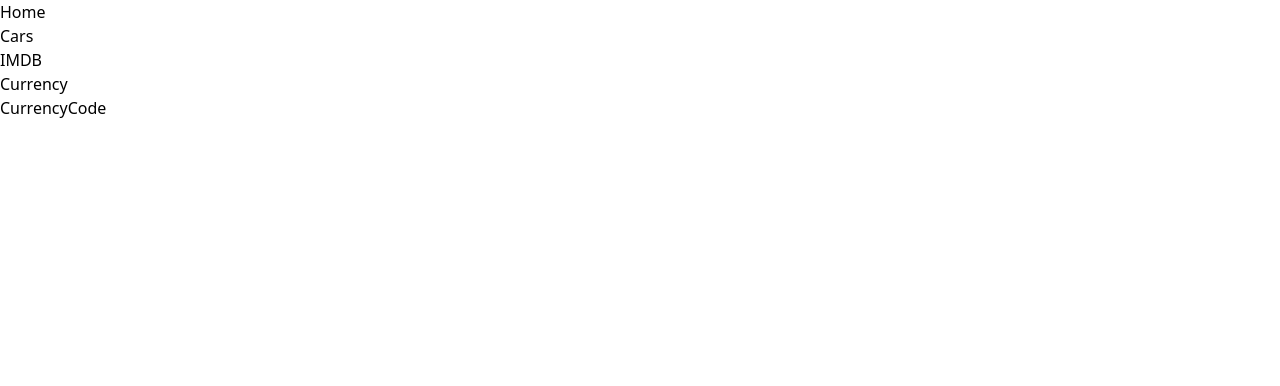
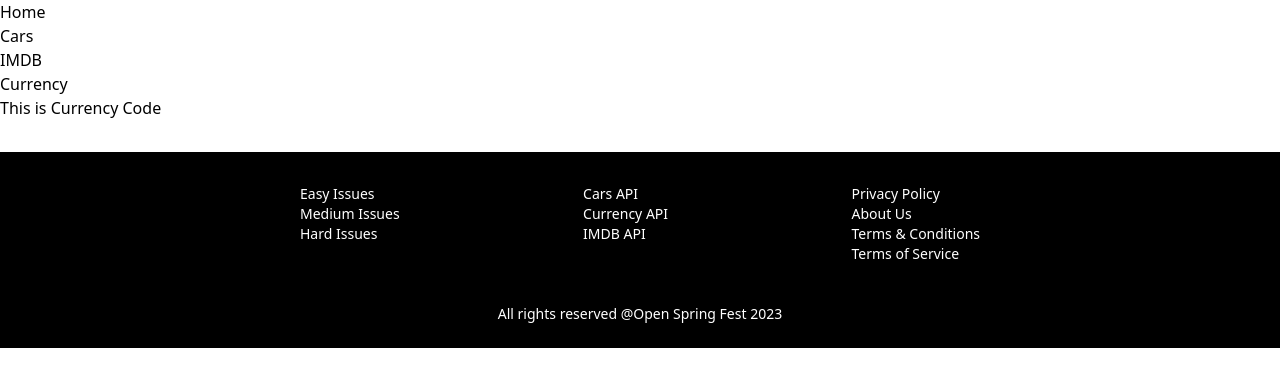
Before and after one commit to OPCODE-Open-Spring-Fest/tri-api, a JavaScript app in the folder React-app/: page /currency in a window 1280 px wide. Shown: the top 386 px of the page. Built offline with nearby package versions, Linux system fonts and the light colour scheme.

Commit message:
chore: added footer, linked to the 3 API

```diff
--- a/React-app/src/App.js
+++ b/React-app/src/App.js
@@ -5,16 +5,30 @@
 import ImdbCode from "./Components/IMDB/ImdbCode";
 import CurrencyCode from "./Components/Currency/CurrencyCode";
 
+import FooterCode from "./Components/Footer/FooterCode";
+import CarsAPI from "./Components/Cars/CarsAPI";
+import CurrencyAPI from "./Components/Currency/CurrencyAPI";
+import ImdbAPI from "./Components/IMDB/ImdbAPI";
+
 function App() {
   return (
     <div>
       <NavbarCode />
       <Routes>
+
         <Route path="/" element={<HomeCode />} />
         <Route path="/cars" element={<CarsCode />} />
         <Route path="/imdb" element={<ImdbCode />} />
         <Route path="/currency" element={<CurrencyCode />} />
+
+         {/* Added routes in Footer to the API's */}
+
+        <Route path="/carsapi" element={<CarsAPI />} />
+        <Route path="/currencyapi" element={<CurrencyAPI />} />
+        <Route path="/imdbapi" element={<ImdbAPI />} />
+
       </Routes>
+      <FooterCode/>
     </div>
   );
 }
--- a/React-app/src/Components/Cars/CarsAPI.js
+++ b/React-app/src/Components/Cars/CarsAPI.js
@@ -0,0 +1,9 @@
+
+
+const CarsAPI = () => {
+  return (
+    <div>This is Cars API</div>
+  )
+}
+
+export default CarsAPI
--- a/React-app/src/Components/Cars/CarsCode.js
+++ b/React-app/src/Components/Cars/CarsCode.js
@@ -2,7 +2,7 @@
 
 const CarsCode = () => {
   return (
-    <div>CarsCode</div>
+    <div>This is Cars Code</div>
   )
 }
 
--- a/React-app/src/Components/Currency/CurrencyAPI.js
+++ b/React-app/src/Components/Currency/CurrencyAPI.js
@@ -0,0 +1,9 @@
+
+
+const CurrencyAPI = () => {
+  return (
+    <div>This is Currency API</div>
+  )
+}
+
+export default CurrencyAPI
--- a/React-app/src/Components/Currency/CurrencyCode.js
+++ b/React-app/src/Components/Currency/CurrencyCode.js
@@ -2,7 +2,7 @@
 
 const CurrencyCode = () => {
   return (
-    <div>CurrencyCode</div>
+    <div>This is Currency Code</div>
   )
 }
 
--- /dev/null
+++ b/React-app/src/Components/Footer/FooterCode.js
@@ -0,0 +1,40 @@
+import { Link } from "react-router-dom";
+
+
+const Footer = () => {
+    return (
+      <>
+        <div className="mt-8 w-full bg-black px-8 md:px-[300px] flex md:flex-row flex-col space-y-6 md:space-y-0 items-start md:justify-between text-sm md:text-md py-8 ">
+          <div className="flex flex-col text-white">
+            <p>Easy Issues</p>
+            <p>Medium Issues</p>
+            <p>Hard Issues</p>
+          </div>
+
+          <div className="flex flex-col text-white">
+            <p>
+                <Link to="/carsapi">Cars API</Link>
+            </p>
+            <p>
+                <Link to="/currencyapi">Currency API</Link>
+            </p>
+            <p>
+                <Link to="/imdbapi">IMDB API</Link>
+            </p>
+          </div>
+
+          <div className="flex flex-col text-white">
+            <p>Privacy Policy</p>
+            <p>About Us</p>
+            <p>Terms & Conditions</p>
+            <p>Terms of Service</p>
+          </div>
+        </div>
+        <p className="py-2 pb-6 text-center text-white bg-black text-sm">
+          All rights reserved @Open Spring Fest 2023
+        </p>
+      </>
+    );
+  };
+
+  export default Footer;
--- a/React-app/src/Components/Home/HomeCode.js
+++ b/React-app/src/Components/Home/HomeCode.js
@@ -2,7 +2,7 @@
 
 const HomeCode = () => {
   return (
-    <div>HomeCode</div>
+    <div>This is Home Code</div>
   )
 }
 
--- a/React-app/src/Components/IMDB/imdbAPI.js
+++ b/React-app/src/Components/IMDB/imdbAPI.js
@@ -0,0 +1,9 @@
+
+
+const ImdbAPI = () => {
+  return (
+    <div>This is IMDB API</div>
+  )
+}
+
+export default ImdbAPI
--- a/React-app/src/Components/IMDB/imdbCode.js
+++ b/React-app/src/Components/IMDB/imdbCode.js
@@ -2,7 +2,7 @@
 
 const ImdbCode = () => {
   return (
-    <div>ImdbCode</div>
+    <div> This is IMDB Code</div>
   )
 }
 
--- a/React-app/src/Components/Navbar/NavbarCode.js
+++ b/React-app/src/Components/Navbar/NavbarCode.js
@@ -10,6 +10,9 @@
             Home
           </NavLink>
         </li>
+
+        {/* Linked to their particular api */}
+
         <li>
           <NavLink to="/cars">Cars</NavLink>
         </li>
```
